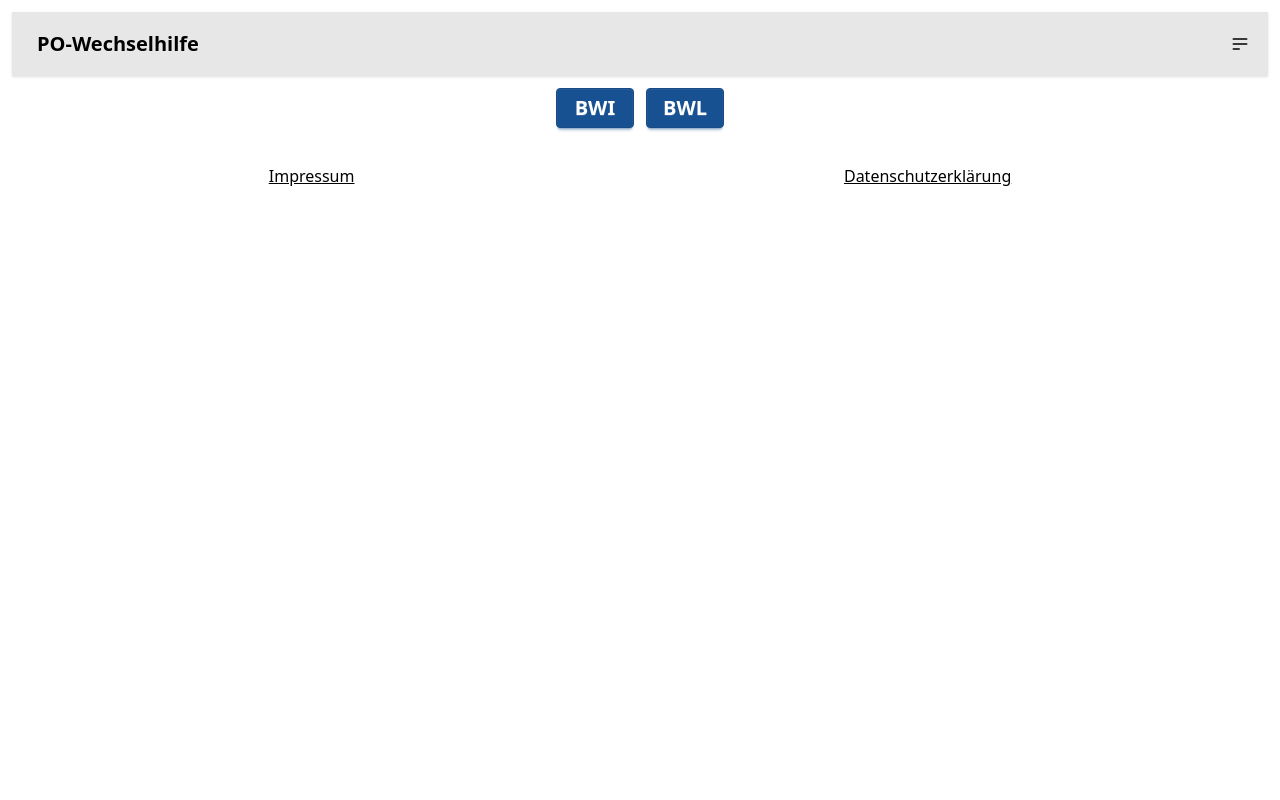
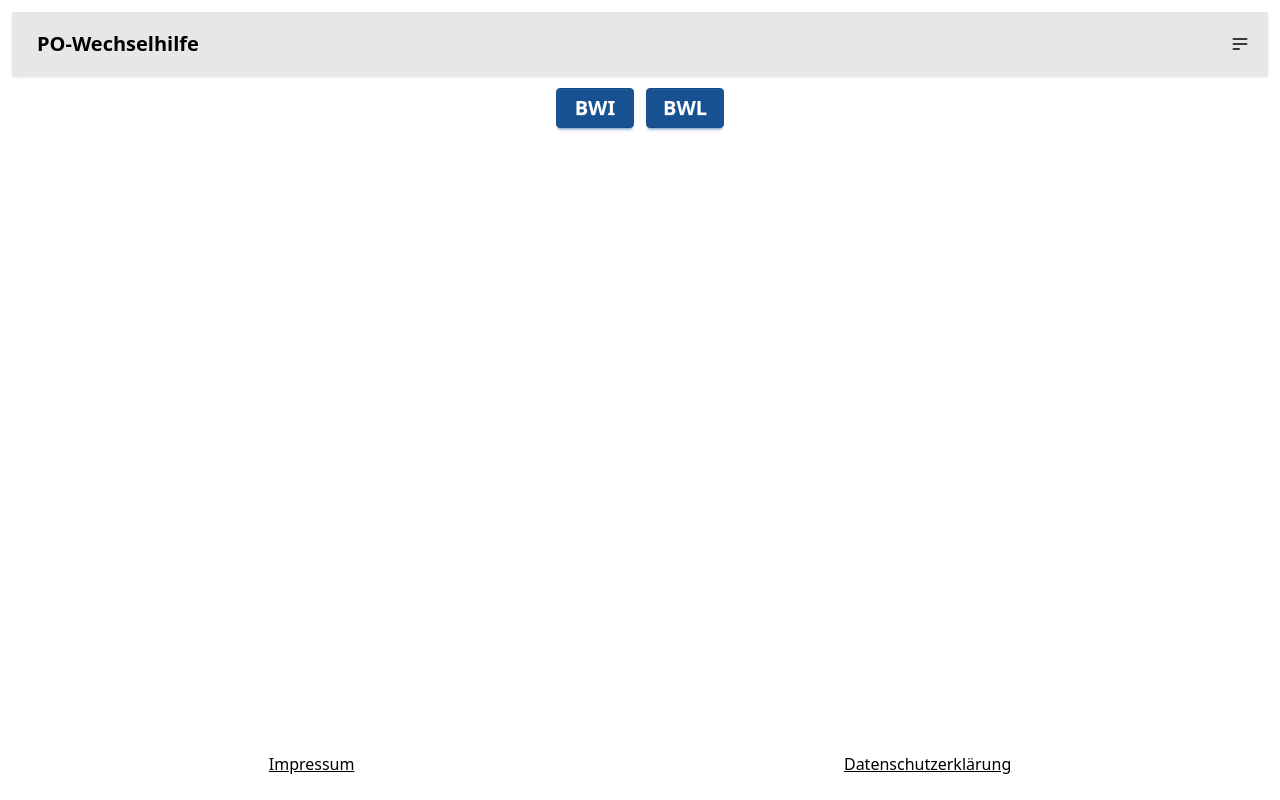
Before and after one commit to AlexanderCoopmans/po-wechselhilfe, a Vue app: page / in a window 1280 px wide. Built offline with nearby package versions, Linux system fonts and the light colour scheme.

Commit message:
Fixed that footer was way to high

```diff
--- a/src/App.vue
+++ b/src/App.vue
@@ -5,11 +5,13 @@ import Footer from './components/Footer.vue'
 </script>
 
 <template>
-  <div class="p-3 h-full min-h-screen" data-theme="light">
+  <div class="flex flex-col min-h-screen p-3 h-full" data-theme="light">
     <header class="pb-3">
       <Navbar />
     </header>
-    <RouterView />
+    <main class="flex-1">
+      <RouterView />
+    </main>
     <footer>
       <Footer />
     </footer>
```
